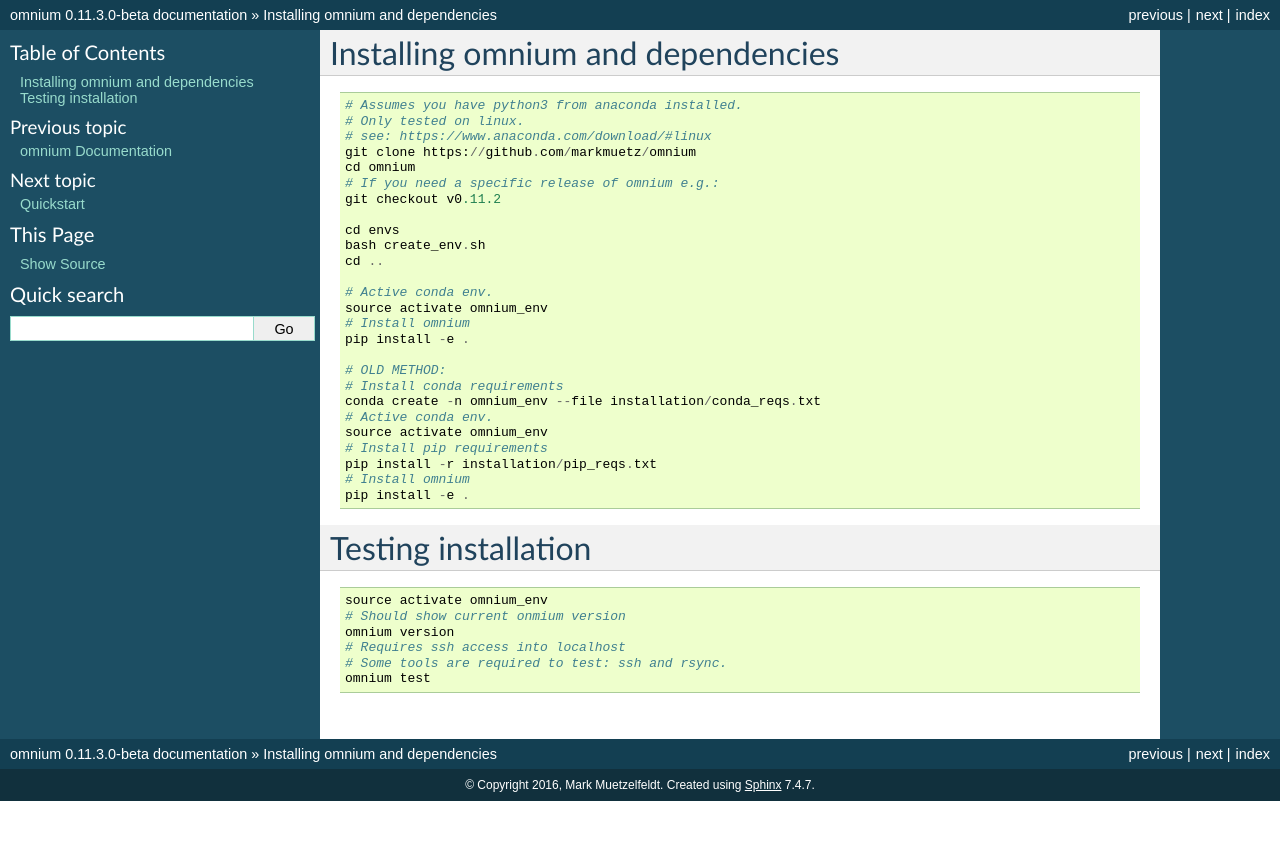
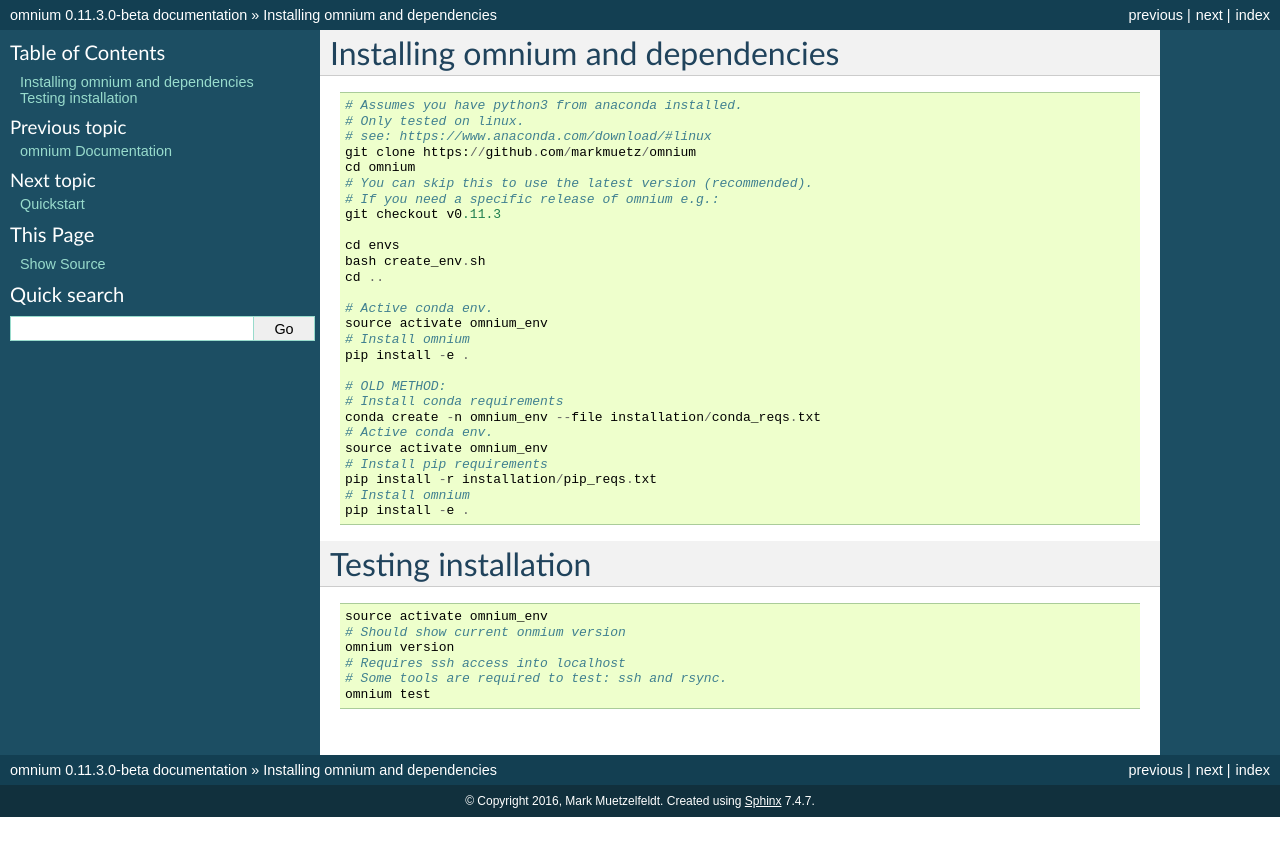
Before and after one commit to markmuetz/omnium, a Sphinx documentation site: the page built from docs/installation.rst, in a window 1280 px wide. Shown: the top 856 px of the page. Built offline with Sphinx 7.4.7, drawn with Linux system fonts in a browser that asks for light colours.

Commit message:
Update docs to make clear how to install latest ver by default.

```diff
--- a/docs/installation.rst
+++ b/docs/installation.rst
@@ -10,8 +10,9 @@
     # see: https://www.anaconda.com/download/#linux
     git clone https://github.com/markmuetz/omnium
     cd omnium
+    # You can skip this to use the latest version (recommended).
     # If you need a specific release of omnium e.g.:
-    git checkout v0.11.2
+    git checkout v0.11.3
 
     cd envs
     bash create_env.sh
```
